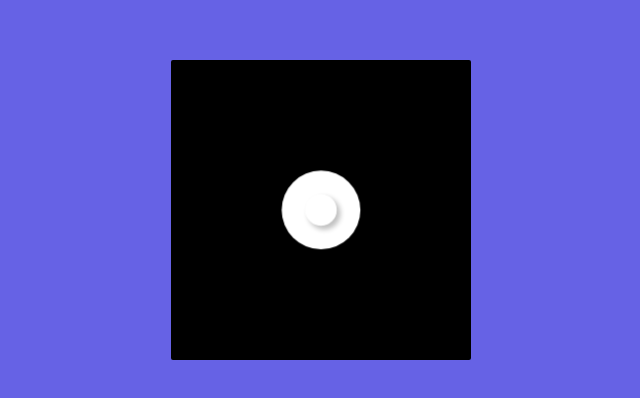
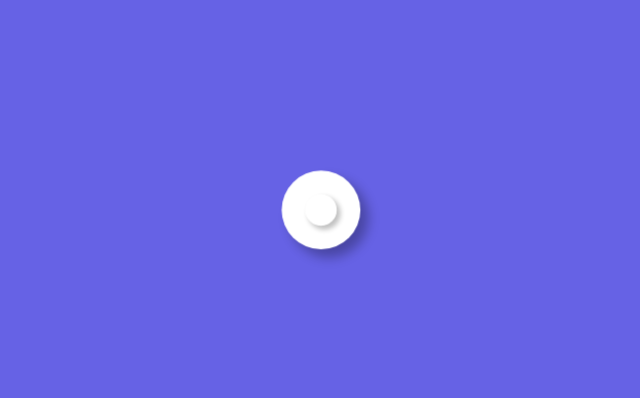
Before and after one commit to b1naryvoid/-, a plain HTML site: page index.html in a window 1280 px wide. Shown: the part 190-588 px from the top of the page, without its empty margins (319-959 px from the left). Drawn offline with Linux system fonts and the light colour scheme.

Commit message:
Update index.html

```diff
--- a/index.html
+++ b/index.html
@@ -19,7 +19,7 @@
       width: 300px;
       height: 300px;
       border-radius: 2px;
-      background: #000;
+      background: #6662e5;
       color: #fff;
     }
 
```
